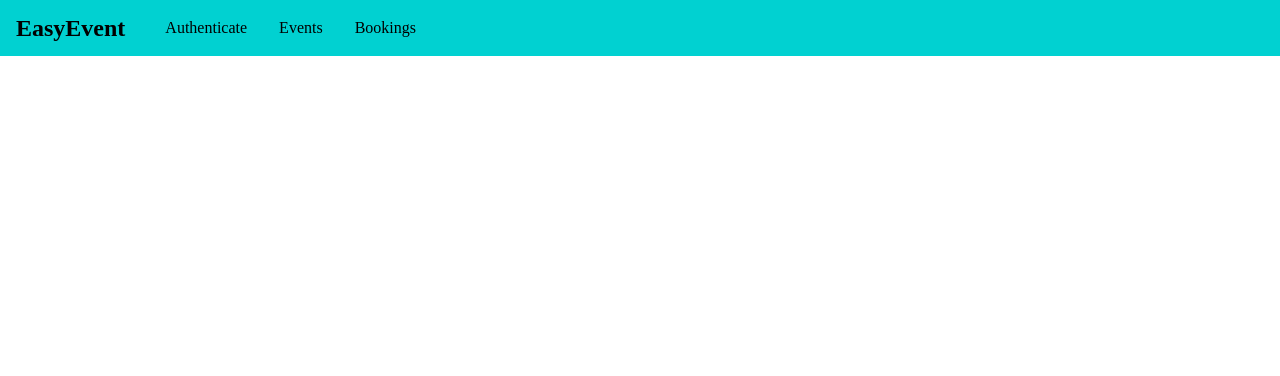
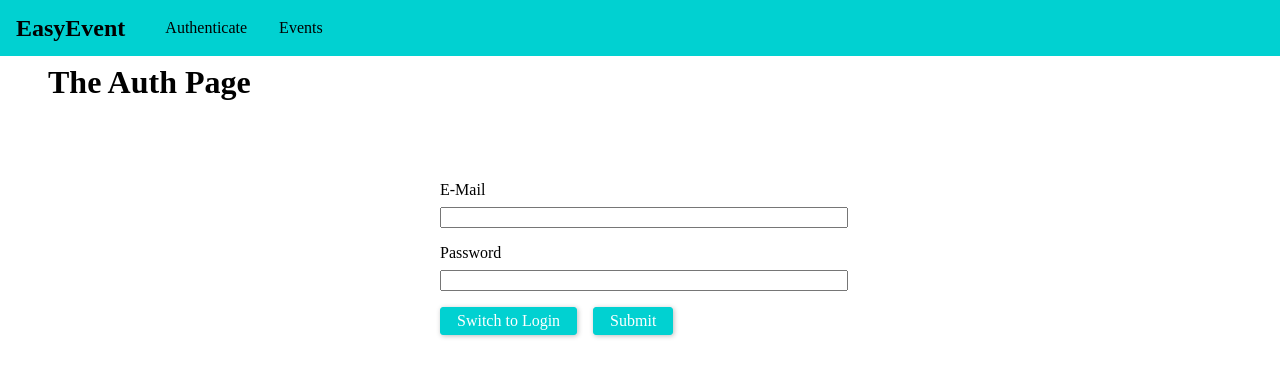
Before and after one commit to Tracyee/GrapgQLApp, a React app: page / in a window 1280 px wide. Shown: the top 376 px of the page. Built offline with nearby package versions, Linux system fonts and the light colour scheme.

Commit message:
feat(frontend): add page redirect using user's login token

```diff
--- a/src/app.tsx
+++ b/src/app.tsx
@@ -2,24 +2,51 @@ import React from 'react';
 import { BrowserRouter, Route, Routes } from 'react-router-dom';
 
 import './app.less';
-import MainNavigation from './components/navigation/MainNavigation';
-import AuthPage from './pages/Auth';
-import EventsPage from './pages/Events';
-import BookingsPage from './pages/Bookings';
+import MainNavigation from './components/navigation/mainNavigation';
+import AuthPage from './pages/auth';
+import BookingsPage from './pages/bookings';
+import EventsPage from './pages/events';
+import AuthContext from './contexts/authContext';
 
-const App: React.FC<Record<string, never>> = () => (
+const App: React.FC<Record<string, never>> = () => {
+  const [token, setToken] = React.useState<string>('');
+  const [userId, setUserId] = React.useState<string>('');
+
+  // eslint-disable-next-line @typescript-eslint/no-shadow
+  const login = (token: string, userId: string, tokenExpiration: number) => {
+    setToken(token);
+    setUserId(userId);
+  };
+
+  const logout = () => {
+    setToken('');
+    setUserId('');
+  };
+
+  return (
     <BrowserRouter>
       <>
+        <AuthContext.Provider
+          value={{
+            token,
+            userId,
+            login,
+            logout,
+          }}
+        >
           <MainNavigation />
           <main className="main-content">
             <Routes>
-          <Route path="/auth" element={<AuthPage />} />
+              <Route path="/" element={token ? <EventsPage /> : <AuthPage />} />
+              {!token && <Route path="/auth" element={<AuthPage />} />}
               <Route path="/events" element={<EventsPage />} />
-          <Route path="/bookings" element={<BookingsPage />} />
+              {token && <Route path="/bookings" element={<BookingsPage />} />}
             </Routes>
           </main>
+        </AuthContext.Provider>
       </>
     </BrowserRouter>
   );
+};
 
 export default App;
--- a/src/components/navigation/MainNavigation.tsx
+++ b/src/components/navigation/MainNavigation.tsx
@@ -1,27 +1,36 @@
-import React from 'react';
+import React, { useContext } from 'react';
 import { NavLink } from 'react-router-dom';
+import AuthContext from '../../contexts/authContext';
 
-import './MainNavigation.less';
+import './mainNavigation.less';
 
-const mainNavigation = (): JSX.Element => (
+const MainNavigation = (): JSX.Element => {
+  const authContext = useContext(AuthContext);
+
+  return (
     <header className="main-navigation">
       <div className="main-navigation-logo">
         <h1>EasyEvent</h1>
       </div>
       <nav className="main-navigation-items">
         <ul>
+          {!authContext.token && (
             <li>
               <NavLink to="/auth">Authenticate</NavLink>
             </li>
+          )}
           <li>
             <NavLink to="/events">Events</NavLink>
           </li>
+          {authContext.token && (
             <li>
               <NavLink to="/bookings">Bookings</NavLink>
             </li>
+          )}
         </ul>
       </nav>
     </header>
   );
+};
 
-export default mainNavigation;
+export default MainNavigation;
--- /dev/null
+++ b/src/contexts/authContext.ts
@@ -0,0 +1,8 @@
+import React from 'react';
+
+export default React.createContext({
+  token: '',
+  userId: '',
+  login: (token: string, userId: string, tokenExpiration: number) => {},
+  logout: () => {},
+});
--- a/src/pages/Auth.tsx
+++ b/src/pages/Auth.tsx
@@ -1,11 +1,13 @@
 /* eslint-disable no-console */
-import React, { useRef, useState } from 'react';
+import React, { useRef, useState, useContext } from 'react';
 import './Auth.less';
+import AuthContext from '../contexts/authContext';
 
 const AuthPage = (): JSX.Element => {
   const emailRef = useRef<HTMLInputElement>(null);
   const passwordRef = useRef<HTMLInputElement>(null);
   const [isLogin, setIsLogin] = useState(false);
+  const authContext = useContext(AuthContext);
 
   const handleSubmit: React.FormEventHandler = e => {
     e.preventDefault();
@@ -60,6 +62,11 @@ const AuthPage = (): JSX.Element => {
       })
       .then(resData => {
         console.log(resData);
+        authContext.login(
+          resData.data.login.token,
+          resData.data.login.userId,
+          resData.data.login.tokenExpiration,
+        );
       })
       .catch(err => {
         console.log(err);
```
Also changed, not shown: 2 other files (tests, documents, lock files or other folders). Lines whose indentation alone changed are shown as unchanged.
